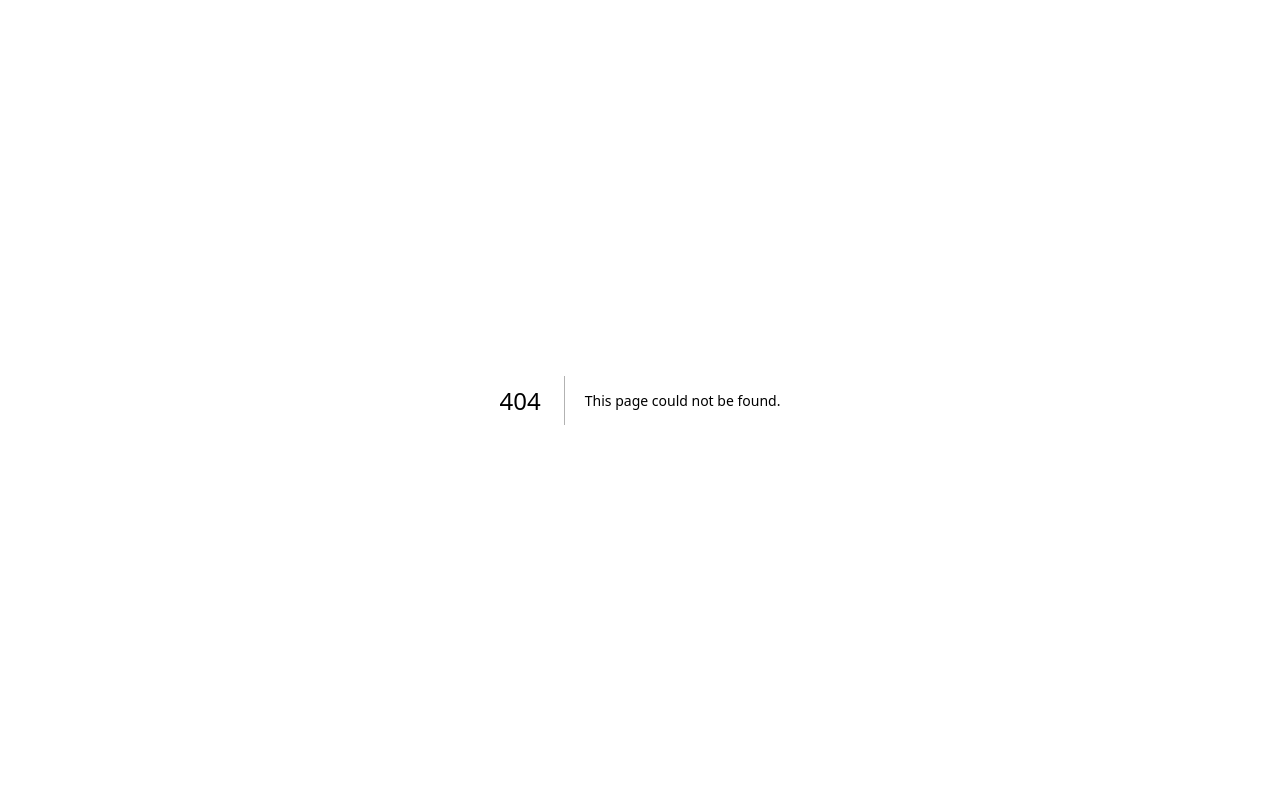
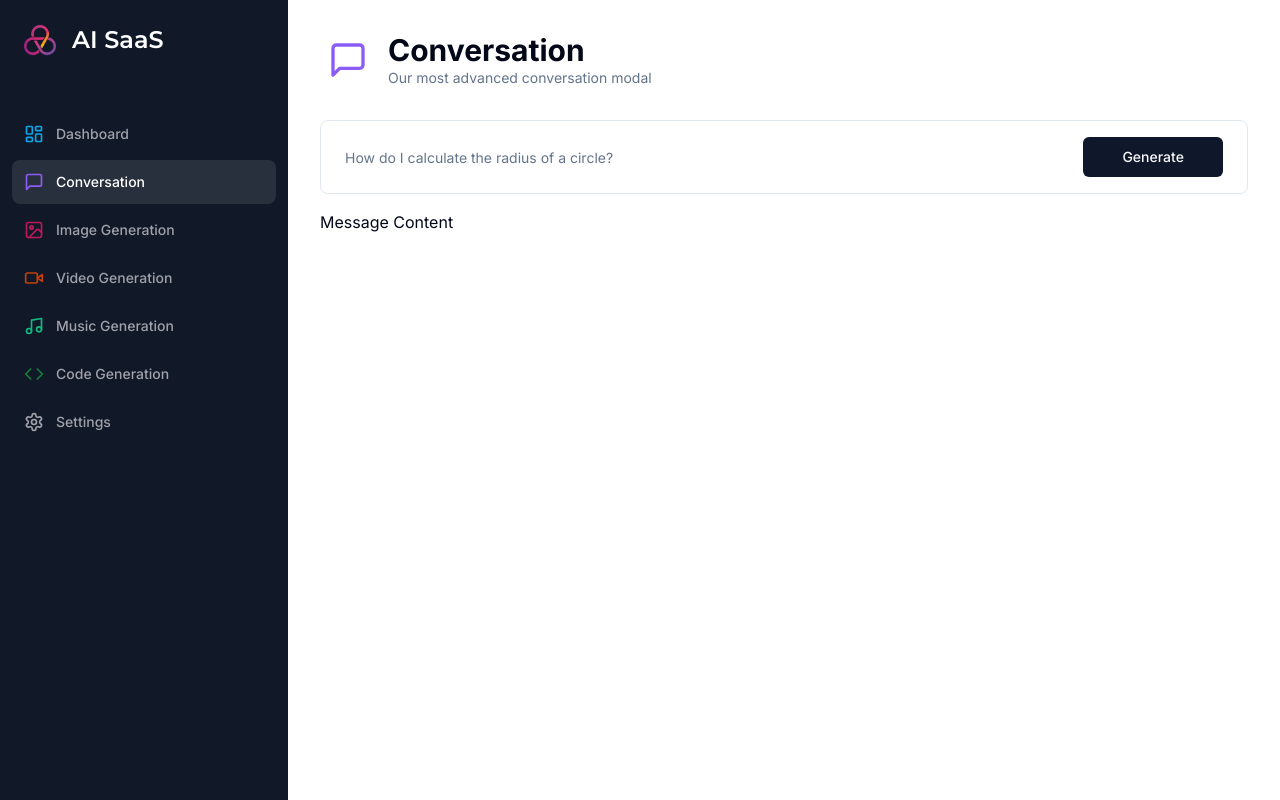
Before and after one commit to mamun060/SaaS-AI-Platform-using-Nextjs-and-Prisma-Tailwind, a Next.js app: page /conversation in a window 1280 px wide. Before the commit this address had no page. Built offline with nearby package versions, Linux system fonts and the light colour scheme.

Commit message:
conversation module ui done

```diff
--- /dev/null
+++ b/app/(dashboard)/(routes)/code/page.tsx
@@ -0,0 +1,9 @@
+const CodePage = () => {
+    return (
+        <div>
+            Code page
+        </div>
+    );
+}
+
+export default CodePage;
--- /dev/null
+++ b/app/(dashboard)/(routes)/conversation/constants.tsx
@@ -0,0 +1,7 @@
+import * as z from "zod";
+
+export const formSchema = z.object({
+    prompt: z.string().min(1, {
+        message: "Prompt is required",
+    })
+})
--- /dev/null
+++ b/app/(dashboard)/(routes)/conversation/page.tsx
@@ -0,0 +1,73 @@
+"use client"
+import React from 'react'
+import Heading from '@/components/Heading'
+import {MessageSquare} from 'lucide-react'
+import { useForm } from 'react-hook-form';
+import * as z from "zod";
+import { formSchema } from './constants';
+import {zodResolver} from "@hookform/resolvers/zod"
+import { Form, FormControl, FormField, FormItem } from '@/components/ui/form';
+import { Input } from '@/components/ui/input';
+import { Button } from '@/components/ui/button';
+
+
+function ConversationPage() {
+  const form = useForm<z.infer<typeof formSchema>>({
+    resolver: zodResolver(formSchema),
+    defaultValues: {
+        prompt: ""
+    }
+  })
+
+  const isLoading = form.formState.isSubmitting;
+
+  const onSubmit = async ( values: z.infer<typeof formSchema>) =>{
+    console.log(values);
+
+  }
+
+  return (
+    <div>
+        <Heading
+            title='Conversation'
+            description='Our most advanced conversation modal'
+            icon={MessageSquare}
+            iconColor=' text-violet-500'
+            bgColor=' text-violet-500/10'
+        />
+        <div className=' px-4 lg:px-8'>
+            <div>
+                <Form {...form}>
+                    <form onSubmit={form.handleSubmit(onSubmit)}
+                    className=' rounded-lg border w-full p-4 px-3 md:px-6 focus-within:shadow-sm grid grid-cols-12 gap-2 '
+                    >
+                        <FormField
+                         name='prompt'
+                         render={({ field}) => (
+                            <FormItem className=' col-span-12 lg:col-span-10'>
+                                <FormControl className=' m0  p-0'>
+                                    <Input
+                                        className=' border-0 outline-none focus-visible:ring-0 focus-visible:ring-transparent'
+                                        disabled={isLoading}
+                                        placeholder='How do I calculate the radius of a circle?'
+                                        {...field}
+                                    />
+                                </FormControl>
+                            </FormItem>
+                         )}
+                         />
+                         <Button className=' col-span-12 lg:col-span-2 w-full ' disabled={isLoading}>
+                            Generate
+                         </Button>
+                    </form>
+                </Form>
+            </div>
+            <div className=' space-y-4 mt-4'>
+                Message Content
+            </div>
+        </div>
+    </div>
+  )
+}
+
+export default ConversationPage
--- /dev/null
+++ b/app/(dashboard)/(routes)/image/page.tsx
@@ -0,0 +1,9 @@
+const ImagePage = () => {
+    return (
+        <div>
+            Image generation page
+        </div>
+    );
+}
+
+export default ImagePage;
--- /dev/null
+++ b/app/(dashboard)/(routes)/music/page.tsx
@@ -0,0 +1,9 @@
+const MusicPage = () => {
+    return (
+        <div>
+            Music Generation page
+        </div>
+     );
+}
+
+export default MusicPage;
--- /dev/null
+++ b/app/(dashboard)/(routes)/settings/page.tsx
@@ -0,0 +1,9 @@
+const SettingPage = () => {
+    return (
+        <div>
+            Setting page
+        </div>
+    );
+}
+
+export default SettingPage;
--- /dev/null
+++ b/app/(dashboard)/(routes)/video/page.tsx
@@ -0,0 +1,9 @@
+const VideoPage = () => {
+    return (
+        <div>
+            Video Generation page
+        </div>
+     );
+}
+
+export default VideoPage;
--- /dev/null
+++ b/components/Heading.tsx
@@ -0,0 +1,40 @@
+import React from 'react';
+import { Icon } from "lucide-react";
+import { cn } from '@/lib/utils';
+
+interface HeadingProps {
+    title: string;
+    description: string;
+    icon: Icon;
+    iconColor?: string;
+    bgColor?: string;
+}
+
+function Heading({
+    title,
+    description,
+    icon: Icon,
+    iconColor,
+    bgColor
+}: HeadingProps) {
+
+  return (
+    <>
+        <div className=' px-4 lg:px-8 flex items-center gap-x-3 mb-8'>
+           <div className={cn("p-2 w-fit rounded-md", bgColor)}>
+                <Icon className={cn("w-10 h-10", iconColor)} />
+           </div>
+
+        <div>
+          <h2 className="text-3xl font-bold">{title}</h2>
+          <p className="text-sm text-muted-foreground">
+            {description}
+          </p>
+        </div>
+
+        </div>
+    </>
+  )
+}
+
+export default Heading
--- /dev/null
+++ b/components/ui/form.tsx
@@ -0,0 +1,176 @@
+import * as React from "react"
+import * as LabelPrimitive from "@radix-ui/react-label"
+import { Slot } from "@radix-ui/react-slot"
+import {
+  Controller,
+  ControllerProps,
+  FieldPath,
+  FieldValues,
+  FormProvider,
+  useFormContext,
+} from "react-hook-form"
+
+import { cn } from "@/lib/utils"
+import { Label } from "@/components/ui/label"
+
+const Form = FormProvider
+
+type FormFieldContextValue<
+  TFieldValues extends FieldValues = FieldValues,
+  TName extends FieldPath<TFieldValues> = FieldPath<TFieldValues>
+> = {
+  name: TName
+}
+
+const FormFieldContext = React.createContext<FormFieldContextValue>(
+  {} as FormFieldContextValue
+)
+
+const FormField = <
+  TFieldValues extends FieldValues = FieldValues,
+  TName extends FieldPath<TFieldValues> = FieldPath<TFieldValues>
+>({
+  ...props
+}: ControllerProps<TFieldValues, TName>) => {
+  return (
+    <FormFieldContext.Provider value={{ name: props.name }}>
+      <Controller {...props} />
+    </FormFieldContext.Provider>
+  )
+}
+
+const useFormField = () => {
+  const fieldContext = React.useContext(FormFieldContext)
+  const itemContext = React.useContext(FormItemContext)
+  const { getFieldState, formState } = useFormContext()
+
+  const fieldState = getFieldState(fieldContext.name, formState)
+
+  if (!fieldContext) {
+    throw new Error("useFormField should be used within <FormField>")
+  }
+
+  const { id } = itemContext
+
+  return {
+    id,
+    name: fieldContext.name,
+    formItemId: `${id}-form-item`,
+    formDescriptionId: `${id}-form-item-description`,
+    formMessageId: `${id}-form-item-message`,
+    ...fieldState,
+  }
+}
+
+type FormItemContextValue = {
+  id: string
+}
+
+const FormItemContext = React.createContext<FormItemContextValue>(
+  {} as FormItemContextValue
+)
+
+const FormItem = React.forwardRef<
+  HTMLDivElement,
+  React.HTMLAttributes<HTMLDivElement>
+>(({ className, ...props }, ref) => {
+  const id = React.useId()
+
+  return (
+    <FormItemContext.Provider value={{ id }}>
+      <div ref={ref} className={cn("space-y-2", className)} {...props} />
+    </FormItemContext.Provider>
+  )
+})
+FormItem.displayName = "FormItem"
+
+const FormLabel = React.forwardRef<
+  React.ElementRef<typeof LabelPrimitive.Root>,
+  React.ComponentPropsWithoutRef<typeof LabelPrimitive.Root>
+>(({ className, ...props }, ref) => {
+  const { error, formItemId } = useFormField()
+
+  return (
+    <Label
+      ref={ref}
+      className={cn(error && "text-destructive", className)}
+      htmlFor={formItemId}
+      {...props}
+    />
+  )
+})
+FormLabel.displayName = "FormLabel"
+
+const FormControl = React.forwardRef<
+  React.ElementRef<typeof Slot>,
+  React.ComponentPropsWithoutRef<typeof Slot>
+>(({ ...props }, ref) => {
+  const { error, formItemId, formDescriptionId, formMessageId } = useFormField()
+
+  return (
+    <Slot
+      ref={ref}
+      id={formItemId}
+      aria-describedby={
+        !error
+          ? `${formDescriptionId}`
+          : `${formDescriptionId} ${formMessageId}`
+      }
+      aria-invalid={!!error}
+      {...props}
+    />
+  )
+})
+FormControl.displayName = "FormControl"
+
+const FormDescription = React.forwardRef<
+  HTMLParagraphElement,
+  React.HTMLAttributes<HTMLParagraphElement>
+>(({ className, ...props }, ref) => {
+  const { formDescriptionId } = useFormField()
+
+  return (
+    <p
+      ref={ref}
+      id={formDescriptionId}
+      className={cn("text-sm text-muted-foreground", className)}
+      {...props}
+    />
+  )
+})
+FormDescription.displayName = "FormDescription"
+
+const FormMessage = React.forwardRef<
+  HTMLParagraphElement,
+  React.HTMLAttributes<HTMLParagraphElement>
+>(({ className, children, ...props }, ref) => {
+  const { error, formMessageId } = useFormField()
+  const body = error ? String(error?.message) : children
+
+  if (!body) {
+    return null
+  }
+
+  return (
+    <p
+      ref={ref}
+      id={formMessageId}
+      className={cn("text-sm font-medium text-destructive", className)}
+      {...props}
+    >
+      {body}
+    </p>
+  )
+})
+FormMessage.displayName = "FormMessage"
+
+export {
+  useFormField,
+  Form,
+  FormItem,
+  FormLabel,
+  FormControl,
+  FormDescription,
+  FormMessage,
+  FormField,
+}
--- /dev/null
+++ b/components/ui/input.tsx
@@ -0,0 +1,25 @@
+import * as React from "react"
+
+import { cn } from "@/lib/utils"
+
+export interface InputProps
+  extends React.InputHTMLAttributes<HTMLInputElement> {}
+
+const Input = React.forwardRef<HTMLInputElement, InputProps>(
+  ({ className, type, ...props }, ref) => {
+    return (
+      <input
+        type={type}
+        className={cn(
+          "flex h-10 w-full rounded-md border border-input bg-background px-3 py-2 text-sm ring-offset-background file:border-0 file:bg-transparent file:text-sm file:font-medium placeholder:text-muted-foreground focus-visible:outline-none focus-visible:ring-2 focus-visible:ring-ring focus-visible:ring-offset-2 disabled:cursor-not-allowed disabled:opacity-50",
+          className
+        )}
+        ref={ref}
+        {...props}
+      />
+    )
+  }
+)
+Input.displayName = "Input"
+
+export { Input }
--- /dev/null
+++ b/components/ui/label.tsx
@@ -0,0 +1,26 @@
+"use client"
+
+import * as React from "react"
+import * as LabelPrimitive from "@radix-ui/react-label"
+import { cva, type VariantProps } from "class-variance-authority"
+
+import { cn } from "@/lib/utils"
+
+const labelVariants = cva(
+  "text-sm font-medium leading-none peer-disabled:cursor-not-allowed peer-disabled:opacity-70"
+)
+
+const Label = React.forwardRef<
+  React.ElementRef<typeof LabelPrimitive.Root>,
+  React.ComponentPropsWithoutRef<typeof LabelPrimitive.Root> &
+    VariantProps<typeof labelVariants>
+>(({ className, ...props }, ref) => (
+  <LabelPrimitive.Root
+    ref={ref}
+    className={cn(labelVariants(), className)}
+    {...props}
+  />
+))
+Label.displayName = LabelPrimitive.Root.displayName
+
+export { Label }
--- a/package.json
+++ b/package.json
@@ -10,7 +10,9 @@
   },
   "dependencies": {
     "@clerk/nextjs": "^4.23.5",
+    "@hookform/resolvers": "^3.3.1",
     "@radix-ui/react-dialog": "^1.0.4",
+    "@radix-ui/react-label": "^2.0.2",
     "@radix-ui/react-slot": "^1.0.2",
     "@types/node": "20.6.0",
     "@types/react": "18.2.21",
@@ -25,9 +27,11 @@
     "postcss": "8.4.29",
     "react": "18.2.0",
     "react-dom": "18.2.0",
+    "react-hook-form": "^7.46.1",
     "tailwind-merge": "^1.14.0",
     "tailwindcss": "3.3.3",
     "tailwindcss-animate": "^1.0.7",
-    "typescript": "5.2.2"
+    "typescript": "5.2.2",
+    "zod": "^3.22.2"
   }
 }
```
Also changed, not shown: 1 other file (tests, documents, lock files or other folders).
